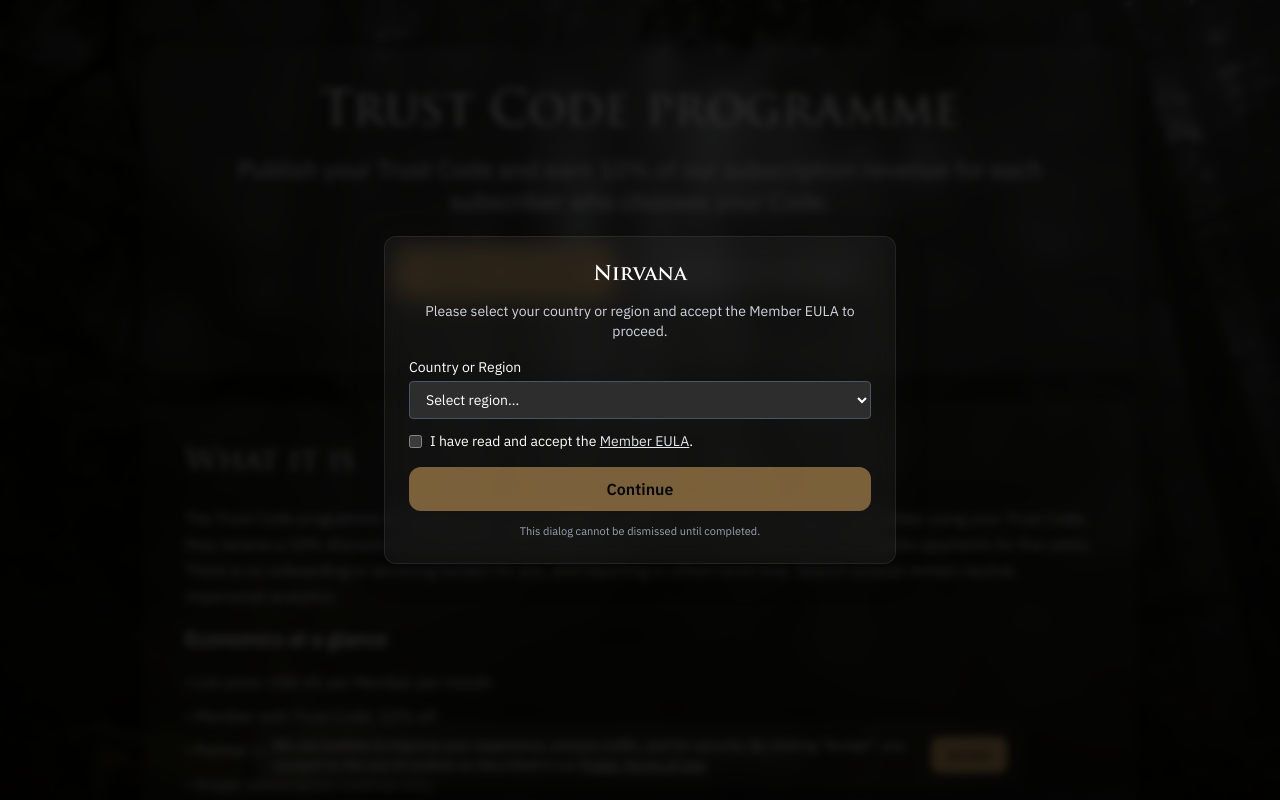
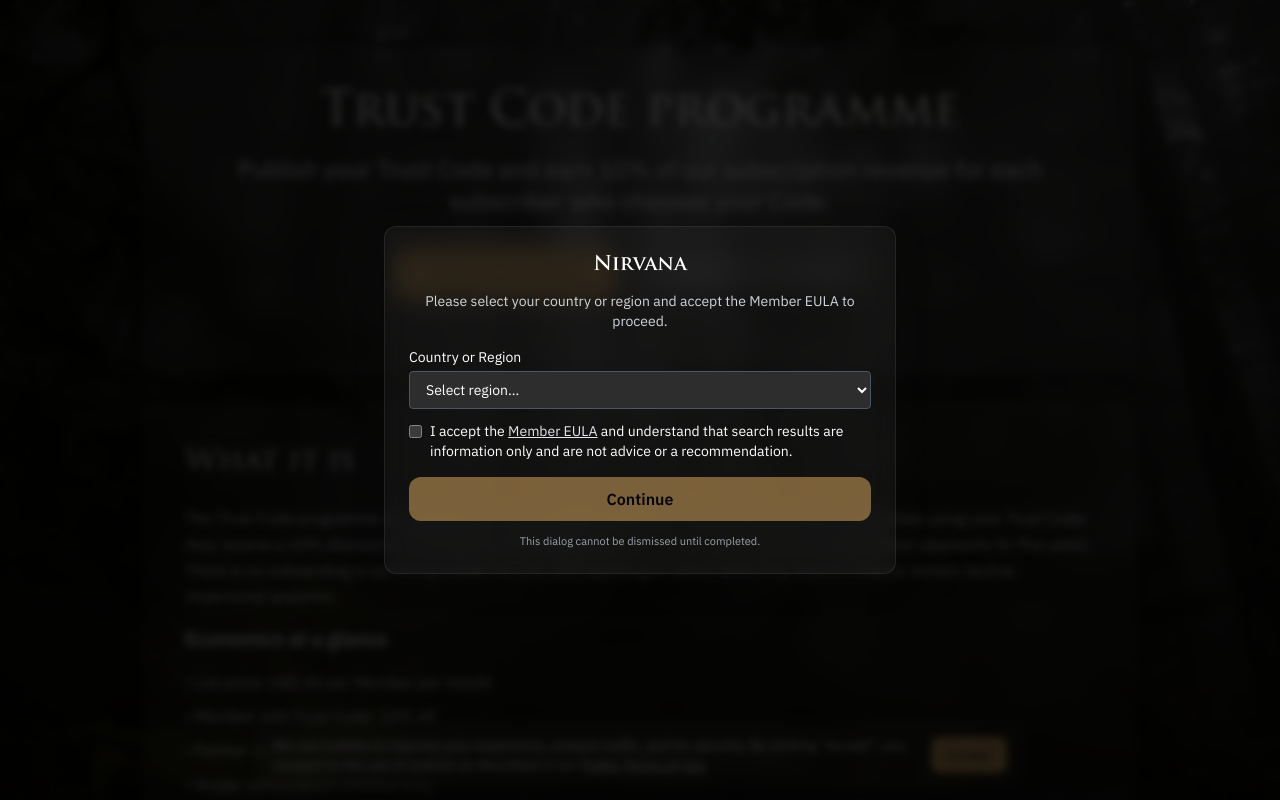
Before and after one commit to Benyaminov-d/nirvana-website, a React (Vite) app in the folder spa/: page /trust-code-programme in a window 1280 px wide. Shown: the top 800 px of the page. Built offline with nearby package versions, Linux system fonts and the light colour scheme.

Commit message:
popup update

```diff
--- a/spa/src/components/ComplianceGate.tsx
+++ b/spa/src/components/ComplianceGate.tsx
@@ -8,7 +8,7 @@
   { label: 'EU/EEA', value: 'EU' },
   { label: 'India', value: 'IN' },
   { label: 'Japan', value: 'JP' },
-  { label: 'Mainland China', value: 'CN' },
+  { label: 'China', value: 'CN' },
   { label: 'Hong Kong', value: 'HK' },
   { label: 'Australia', value: 'AU' },
   { label: 'Brazil', value: 'BR' },
@@ -38,6 +38,7 @@
       <div className="absolute inset-0 bg-black/80 backdrop-blur-sm" />
       <div className="relative glass nv-glass--inner-hairline border border-white/10 bg-black/60 rounded-2xl max-w-lg w-full p-6 text-white">
         <h2 className="text-xl font-semibold trajan-text mb-3 text-center">Nirvana</h2>
+        {/* <p className="text-md font-semibold trajan-text mb-3 text-center">Neutral search engine for financial products - search, not advice. No pay-to-rank. No commissions. Information only; not advice or a recommendation.</p> */}
         <p className="text-sm text-gray-300 mb-4 text-center">Please select your country or region and accept the Member EULA to proceed.</p>
 
         <label className="text-sm block mb-3">Country or Region
@@ -55,7 +56,7 @@
 
         <label className="text-sm flex items-start gap-2 mb-4">
           <input type="checkbox" className="mt-1" checked={checked} onChange={(e) => setChecked(e.target.checked)} />
-          <span>I have read and accept the <a href="/member-eula" className="underline text-gray-200 hover:text-white" target="_blank" rel="noopener noreferrer">Member EULA</a>.</span>
+          <span>I accept the <a href="/member-eula" className="underline text-gray-200 hover:text-white" target="_blank" rel="noopener noreferrer">Member EULA</a> and understand that search results are information only and are not advice or a recommendation.</span>
         </label>
 
         <button
```
